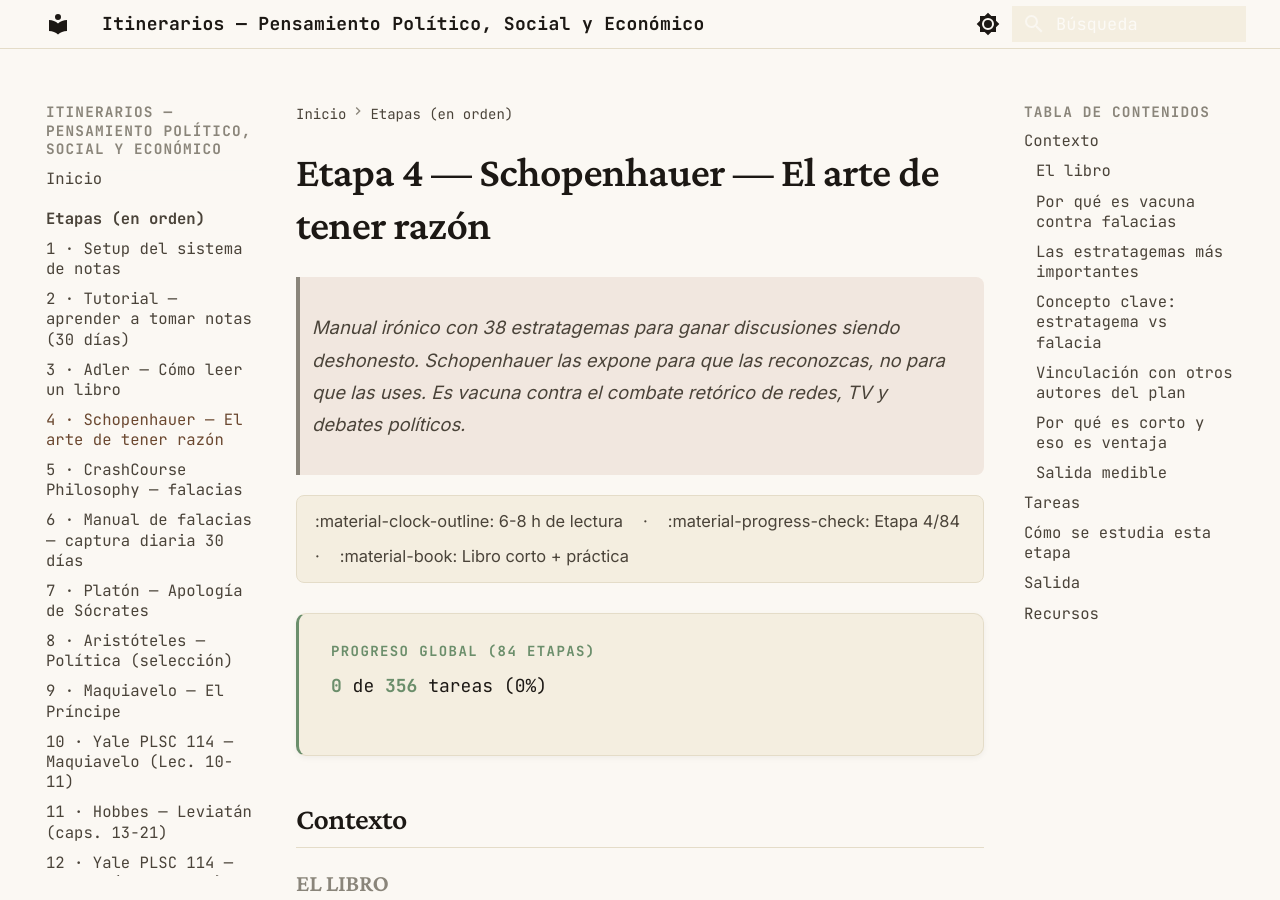
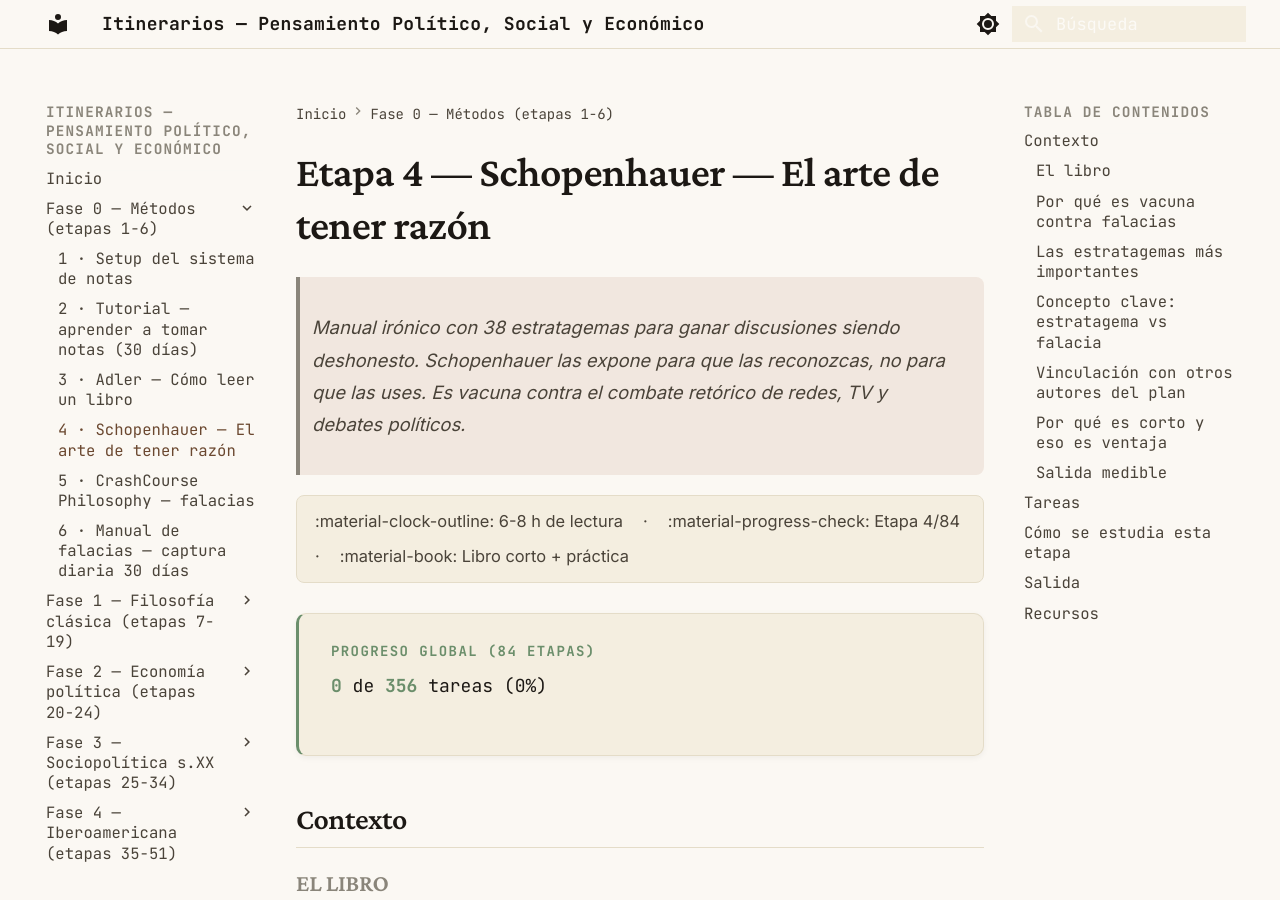
Before and after one commit to MrSpagVi/Curso, an MkDocs documentation site: the page built from docs/etapas/etapa-04-schopenhauer-arte-tener-razon.md, in a window 1280 px wide and 900 px high. Built offline with MkDocs 1.6.1 and Material for MkDocs 9.7.7, drawn with Linux system fonts in a browser that asks for light colours; some of the changed text lies outside the part shown.

Commit message:
Nav: agrupar las 84 etapas en carpetas colapsables por fase
Sub-divisores en el sidebar: Fase 0 Métodos · Fase 1 Filosofía clásica ·
Fase 2 Economía · Fase 3 Sociopolítica s.XX · Fase 4 Iberoamericana ·
Fase 5 Síntesis global · Ciclo III M5 · Ciclo III M6 · Cierre.

Sigue siendo un tronco lineal único — solo se agrupa visualmente. Quité
navigation.sections para que las fases sean carpetas desplegables (no
encabezados fijos); con navigation.prune sólo se expande la fase activa.

Co-Authored-By: Claude Opus 4.7 (1M context) <noreply@anthropic.com>

```diff
--- a/mkdocs.yml
+++ b/mkdocs.yml
@@ -6,7 +6,6 @@ theme:
   name: material
   language: es
   features:
-    - navigation.sections
     - navigation.prune
     - navigation.path
     - navigation.footer
@@ -90,13 +89,14 @@ extra_javascript:
 
 nav:
   - Inicio: index.md
-  - Etapas (en orden):
+  - "Fase 0 — Métodos (etapas 1-6)":
       - "1 · Setup del sistema de notas": etapas/etapa-01-setup-sistema-de-notas.md
       - "2 · Tutorial — aprender a tomar notas (30 días)": etapas/etapa-02-tutorial-tomar-notas.md
       - "3 · Adler — Cómo leer un libro": etapas/etapa-03-adler-como-leer-un-libro.md
       - "4 · Schopenhauer — El arte de tener razón": etapas/etapa-04-schopenhauer-arte-tener-razon.md
       - "5 · CrashCourse Philosophy — falacias": etapas/etapa-05-crashcourse-falacias.md
       - "6 · Manual de falacias — captura diaria 30 días": etapas/etapa-06-manual-falacias.md
+  - "Fase 1 — Filosofía clásica (etapas 7-19)":
       - "7 · Platón — Apología de Sócrates": etapas/etapa-07-platon-apologia.md
       - "8 · Aristóteles — Política (selección)": etapas/etapa-08-aristoteles-politica.md
       - "9 · Maquiavelo — El Príncipe": etapas/etapa-09-maquiavelo-principe.md
@@ -110,11 +110,13 @@ nav:
       - "17 · Locke — Segundo tratado del gobierno civil": etapas/etapa-17-locke-segundo-tratado.md
       - "18 · Tocqueville — La democracia en América": etapas/etapa-18-tocqueville-democracia-en-america.md
       - "19 · Pocock — El momento maquiavélico": etapas/etapa-19-pocock-momento-maquiavelico.md
+  - "Fase 2 — Economía política (etapas 20-24)":
       - "20 · Chang — Economía para el 99%": etapas/etapa-20-chang-economia-99.md
       - "21 · Smith — La riqueza de las naciones": etapas/etapa-21-smith-riqueza-naciones.md
       - "22 · Marx — El Capital (Libro I)": etapas/etapa-22-marx-capital.md
       - "23 · Harvey — Reading Marx's Capital (13 clases)": etapas/etapa-23-harvey-reading-marx.md
       - "24 · Mariátegui — 7 Ensayos (II-III)": etapas/etapa-24-mariategui-7-ensayos.md
+  - "Fase 3 — Sociopolítica s.XX (etapas 25-34)":
       - "25 · Weber — La política como vocación": etapas/etapa-25-weber-politica-vocacion.md
       - "26 · Foucault — Vigilar y castigar / Biopolítica": etapas/etapa-26-foucault.md
       - "27 · Rawls — Teoría de la Justicia (caps. I y III)": etapas/etapa-27-rawls-teoria-justicia.md
@@ -125,6 +127,7 @@ nav:
       - "32 · Hayek — Camino de servidumbre": etapas/etapa-32-hayek-camino-servidumbre.md
       - "33 · Popper — La sociedad abierta y sus enemigos": etapas/etapa-33-popper-sociedad-abierta.md
       - "34 · Nozick — Anarquía, Estado y utopía": etapas/etapa-34-nozick-anarquia-estado-utopia.md
+  - "Fase 4 — Iberoamericana (etapas 35-51)":
       - "35 · Bolívar — Carta de Jamaica": etapas/etapa-35-bolivar-carta-jamaica.md
       - "36 · Martí — Nuestra América": etapas/etapa-36-marti-nuestra-america.md
       - "37 · Rodó — Ariel": etapas/etapa-37-rodo-ariel.md
@@ -142,6 +145,7 @@ nav:
       - "49 · Lugones — Heterosexualismo y sistema de género colonial": etapas/etapa-49-lugones-heterosexualismo.md
       - "50 · Gago — La potencia feminista": etapas/etapa-50-gago-potencia-feminista.md
       - "51 · Segato — La guerra contra las mujeres": etapas/etapa-51-segato-guerra-mujeres.md
+  - "Fase 5 — Síntesis global (etapas 52-66)":
       - "52 · Wallerstein — Análisis de sistemas-mundo": etapas/etapa-52-wallerstein-sistemas-mundo.md
       - "53 · Mearsheimer — The Tragedy of Great Power Politics": etapas/etapa-53-mearsheimer-great-power.md
       - "54 · Agamben — Homo Sacer / Estado de excepción": etapas/etapa-54-agamben.md
@@ -157,11 +161,13 @@ nav:
       - "64 · Ambedkar — Annihilation of Caste": etapas/etapa-64-ambedkar-annihilation-caste.md
       - "65 · Ensayo final integrador (1500-2000 palabras)": etapas/etapa-65-ensayo-final.md
       - "66 · Grabación oral final (10 min, sin notas)": etapas/etapa-66-grabacion-final.md
+  - "Ciclo III · M5 — Política social (etapas 67-71)":
       - "67 · Marshall — Ciudadanía y clase social": etapas/etapa-67-marshall-ciudadania.md
       - "68 · Polanyi — La gran transformación": etapas/etapa-68-polanyi-gran-transformacion.md
       - "69 · Esping-Andersen — Tres mundos del Estado del bienestar": etapas/etapa-69-esping-andersen.md
       - "70 · Filgueira — Universalismo básico en AL": etapas/etapa-70-filgueira-universalismo-basico.md
       - "71 · Tesina M5 — ¿Qué welfare es el argentino?": etapas/etapa-71-tesina-m5.md
+  - "Ciclo III · M6 — Cultura (etapas 72-78)":
       - "72 · Williams — Marxismo y literatura": etapas/etapa-72-williams-marxismo-literatura.md
       - "73 · Benjamin — La obra de arte en la época de su reproductibilidad": etapas/etapa-73-benjamin-obra-arte.md
       - "74 · Bourdieu — La distinción": etapas/etapa-74-bourdieu-distincion.md
@@ -169,6 +175,7 @@ nav:
       - "76 · García Canclini — Culturas híbridas": etapas/etapa-76-garcia-canclini-culturas-hibridas.md
       - "77 · Martín-Barbero — De los medios a las mediaciones": etapas/etapa-77-martin-barbero.md
       - "78 · Zuboff — La era del capitalismo de la vigilancia": etapas/etapa-78-zuboff-vigilancia.md
+  - "Cierre — Temas-bisagra + tesina (etapas 79-84)":
       - "79 · Ensayo tema-bisagra — Neoliberalismo": etapas/etapa-79-ensayo-neoliberalismo.md
       - "80 · Ensayo tema-bisagra — Ciudadanía": etapas/etapa-80-ensayo-ciudadania.md
       - "81 · Ensayo tema-bisagra — Trabajo": etapas/etapa-81-ensayo-trabajo.md
```
